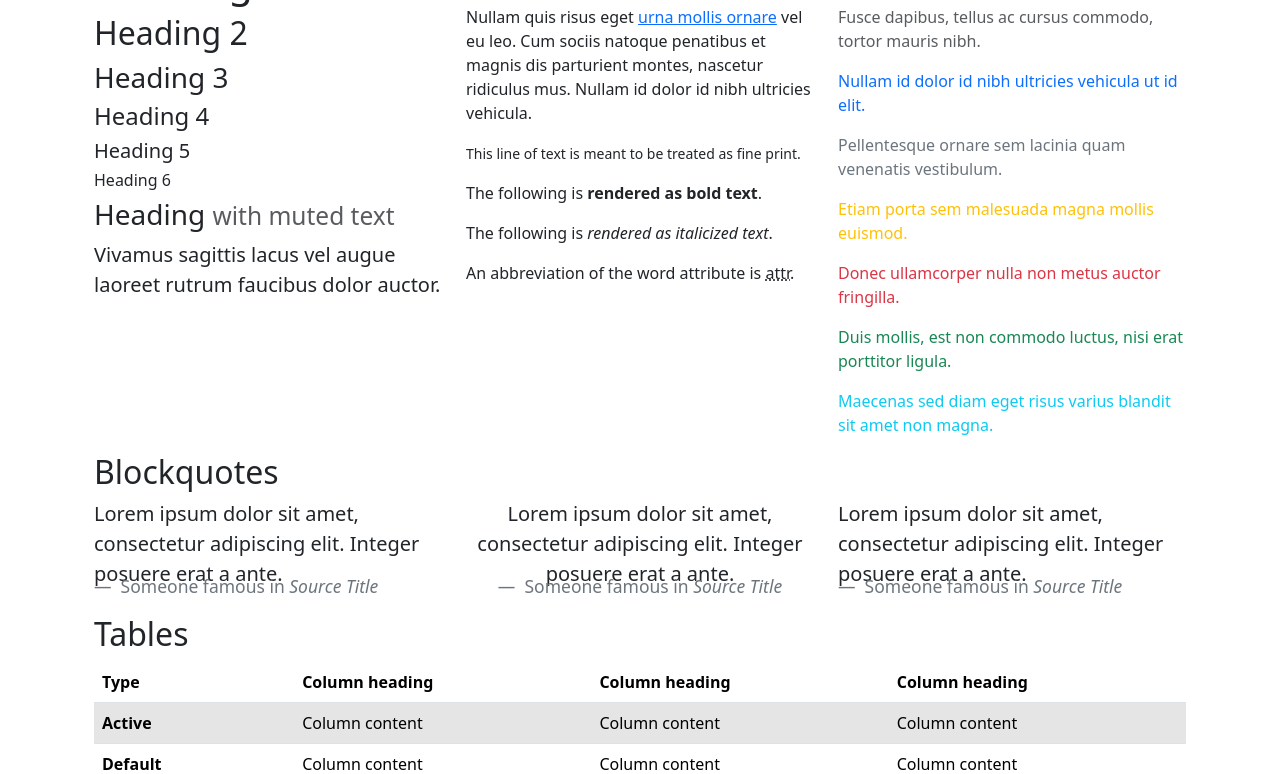
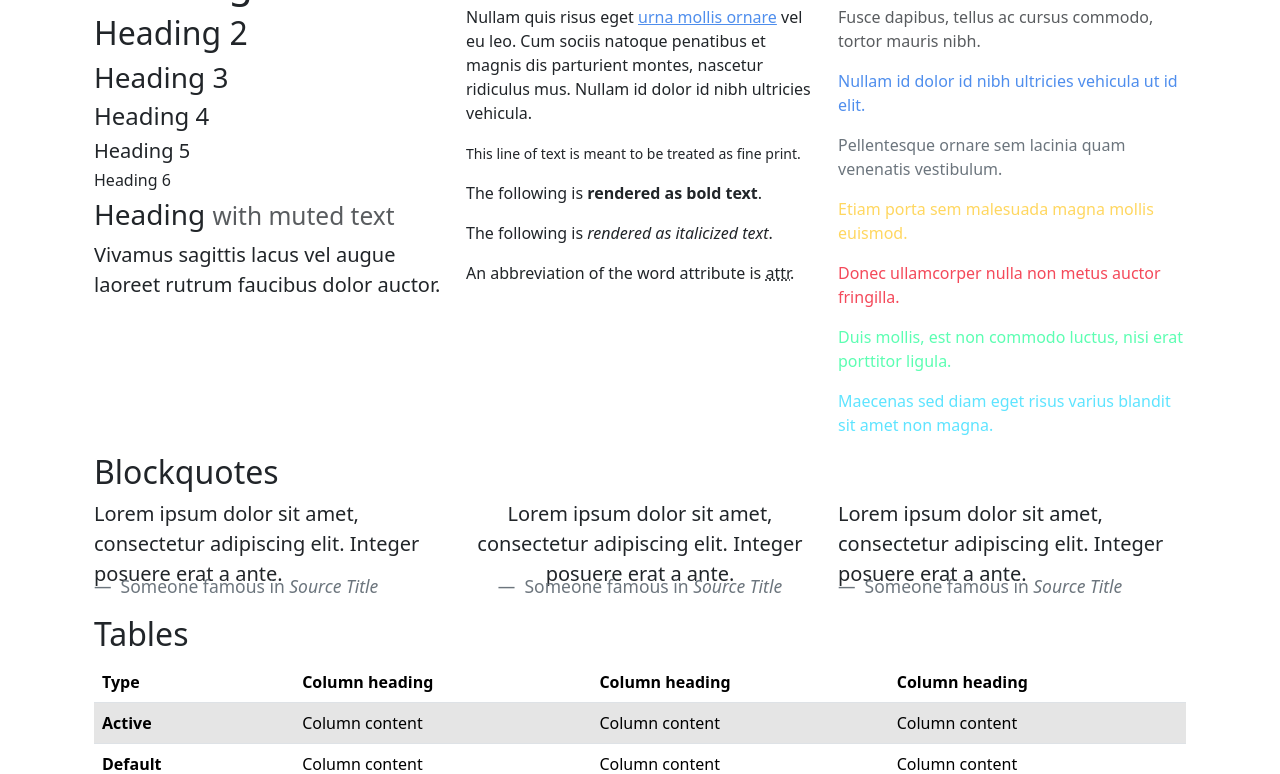
Before and after one commit to jonhavbra87/css-frameworks, a website: page index.html in a window 1280 px wide. Shown: the part 761-1535 px from the top of the page. Drawn offline with nearby package versions, Linux system fonts and the light colour scheme; files that its build step writes are made by us from their sources.

Commit message:
ready for action

```diff
--- a/src/scss/index.scss
+++ b/src/scss/index.scss
@@ -1,15 +1,14 @@
 // scss-docs-start color-variables
-$blue:    #0d6efd;
-$indigo:  #6610f2;
-$purple:  #977CDB;
-$pink:    #d63384;
-$red:     #dc3545;
-$orange:  #fd7e14;
-$yellow:  #ffc107;
-$green:   #198754;
-$teal:    #20c997;
-$cyan:    #0dcaf0;
+$blue:    #4f8eed;
+$indigo:  #9055ee;
+$purple:  #9b76f8;
+$pink:    #f259a5;
+$red:     #f4495a;
+$orange:  #fa9a4c;
+$yellow:  #ffd760;
+$green:   #5cfeb2;
+$teal:    #5eefc4;
+$cyan:    #5ee4ff;
 
 
-
-@import "../../node_modules/bootstrap/scss/bootstrap";
+@import "../../node_modules/bootstrap/scss/bootstrap.scss";
```
Also changed, not shown: package.json (+6 -3 lines), dist/css/index.css (added), theme.vanilla.css (deleted), 3 other files.
